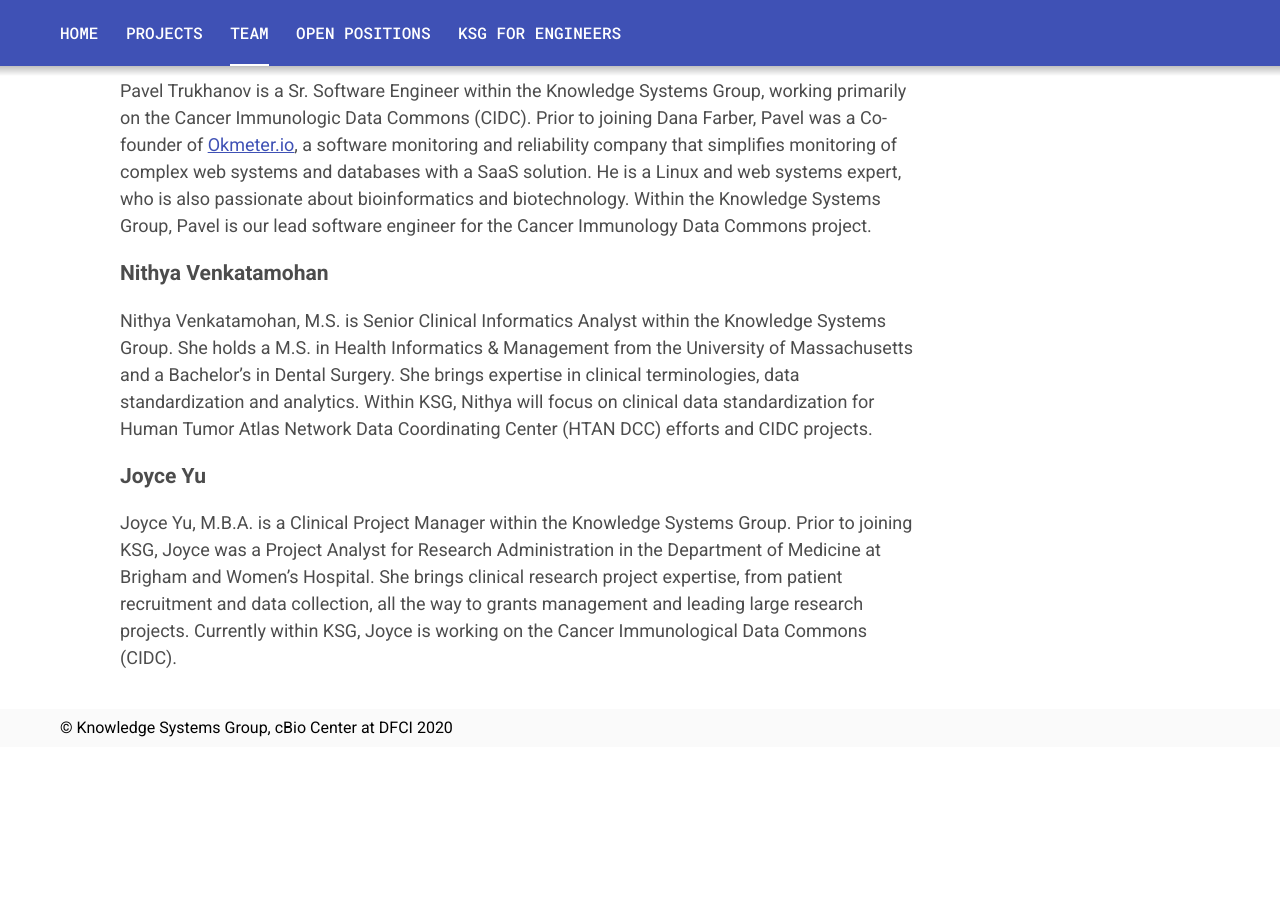
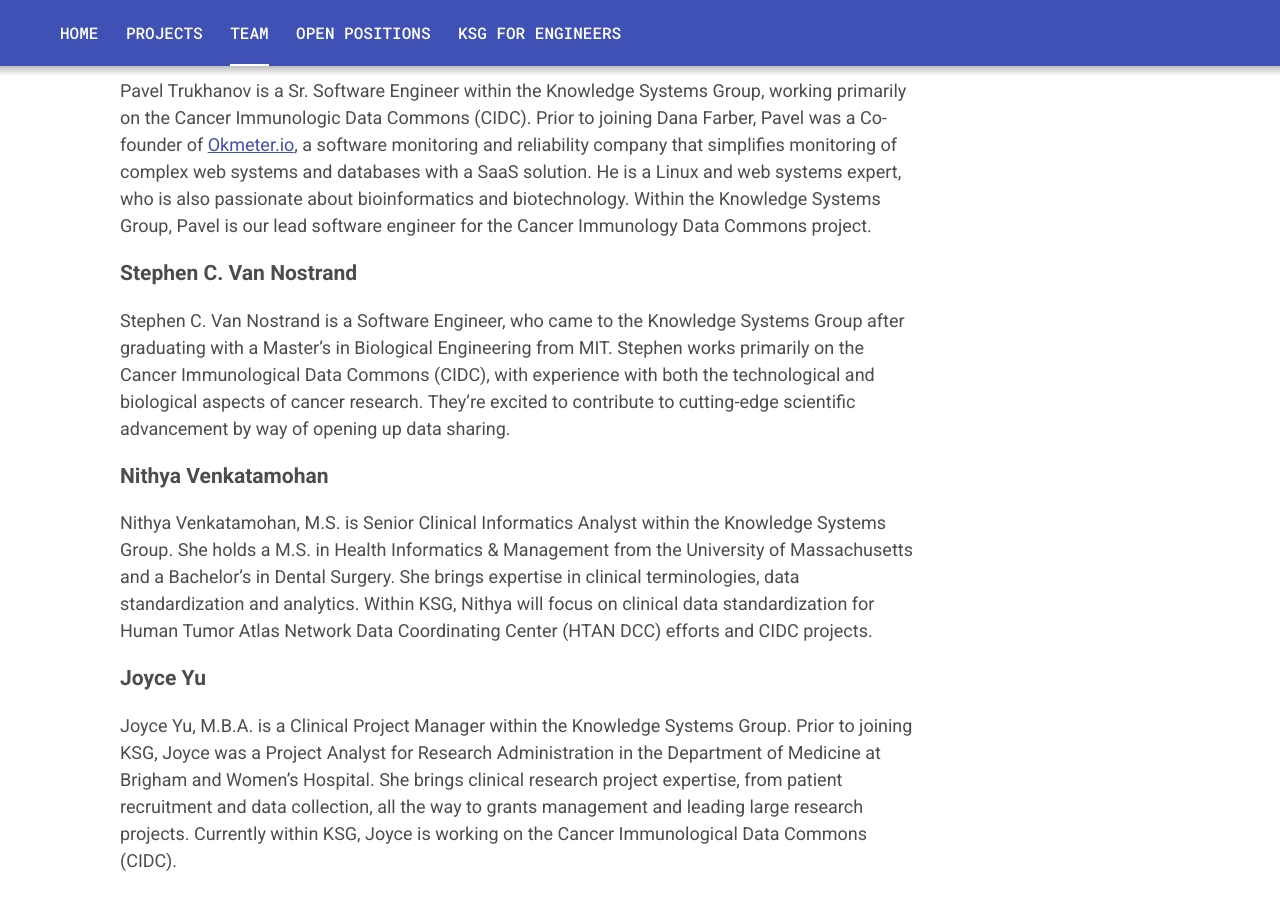
Before and after one commit to dfci/ksg_web, a Jekyll site: the page built from _pages/team.markdown, in a window 1280 px wide and 900 px high, scrolled down 3764 px. Built offline with Jekyll 4.4.1, drawn with Linux system fonts in a browser that asks for light colours; Markdown is read by kramdown in place of the engine named in the settings; before the commit the page ends 4511 px from its top, so only the background shows below that.

Commit message:
Added Stephen

```diff
--- a/_pages/team.markdown
+++ b/_pages/team.markdown
@@ -59,6 +59,9 @@ Luke Sikina is a Software Engineer within the Knowledge Systems Group, working p
 ### Pavel Trukhanov
 Pavel Trukhanov is a Sr. Software Engineer within the Knowledge Systems Group, working primarily on the Cancer Immunologic Data Commons (CIDC).  Prior to joining Dana Farber, Pavel was a Co-founder of [Okmeter.io](http://okmeter.io), a software monitoring and reliability company that simplifies monitoring of complex web systems and databases with a SaaS solution. He is a Linux and web systems expert, who is also passionate about bioinformatics and biotechnology. Within the Knowledge Systems Group, Pavel is our lead software engineer for the Cancer Immunology Data Commons project.
 
+### Stephen C. Van Nostrand
+Stephen C. Van Nostrand is a Software Engineer, who came to the Knowledge Systems Group after graduating with a Master's in Biological Engineering from MIT. Stephen works primarily on the Cancer Immunological Data Commons (CIDC), with experience with both the technological and biological aspects of cancer research. They're excited to contribute to cutting-edge scientific advancement by way of opening up data sharing.
+
 ### Nithya Venkatamohan
 Nithya Venkatamohan, M.S. is Senior Clinical Informatics Analyst within the Knowledge Systems Group. She holds a M.S. in Health Informatics & Management from the University of Massachusetts and a Bachelor's in Dental Surgery. She brings expertise in clinical terminologies, data standardization and analytics. Within KSG, Nithya will focus on clinical data standardization for Human Tumor Atlas Network Data Coordinating Center (HTAN DCC) efforts and CIDC projects.
 
```
